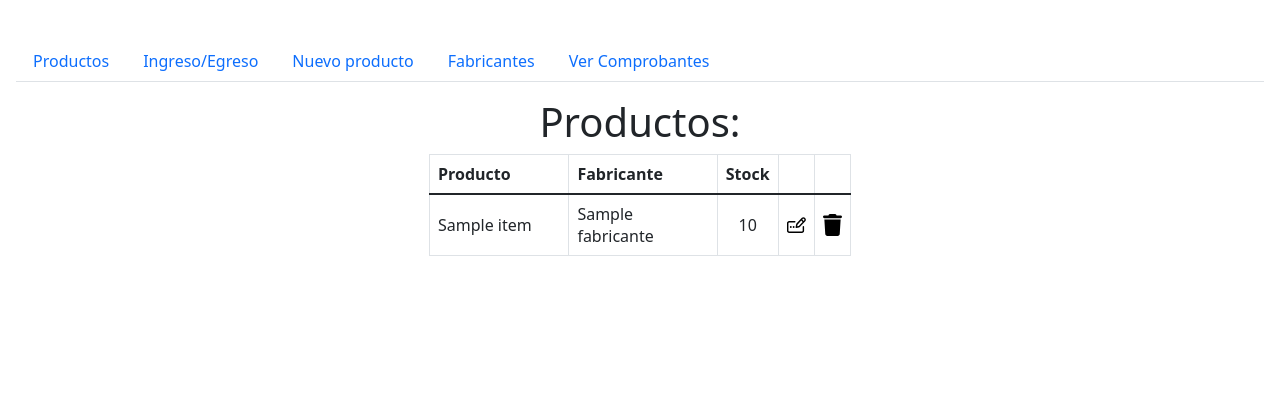
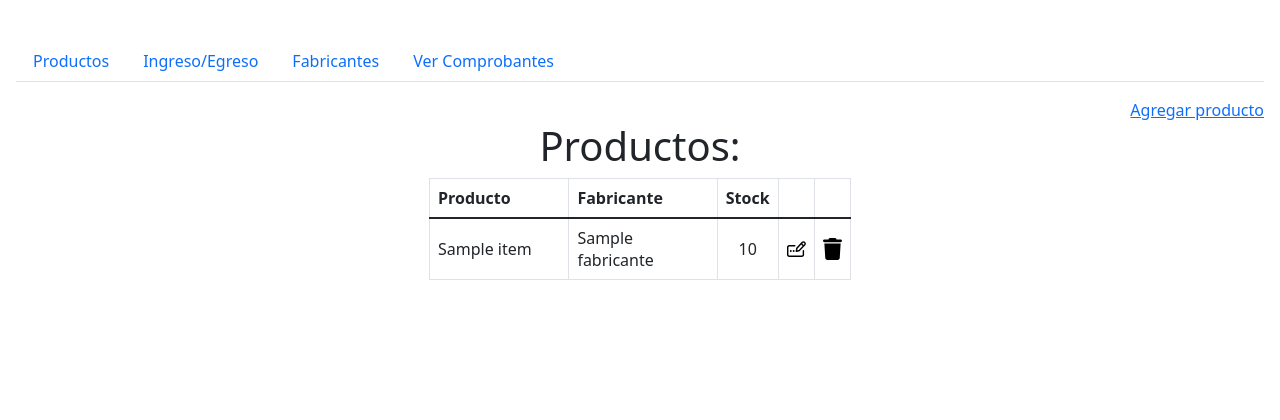
Before and after one commit to omar-sca/PIG_Grupo5, a Django app: page /productos/ in a window 1280 px wide. Shown: the part 56-476 px from the top of the page. Run offline with Django 3.2, Linux system fonts and the light colour scheme; tables that the repository leaves empty hold one stand-in row (values such as "Sample post"); some libraries are stand-ins or nearby versions.

Commit message:
link Agregar Producto

```diff
--- a/templates/productos/base_productos.html
+++ b/templates/productos/base_productos.html
@@ -12,9 +12,6 @@
                 <a class="nav-link" href="/productos/modificar_stock">Ingreso/Egreso</a>
             </li>
             <li class="nav-item">
-                <a class="nav-link" href="/productos/nuevo">Nuevo producto</a>
-            </li>
-            <li class="nav-item">
                 <a class="nav-link" href="/productos/fabricantes">Fabricantes</a>
             </li>
             <li class="nav-item">
--- a/templates/productos/productos.html
+++ b/templates/productos/productos.html
@@ -4,7 +4,9 @@
 {% block titulo %}Stock de Productos{% endblock titulo %}
 
 {% block contenido %}
-
+<div class='link-right'>
+    <a href="/productos/nuevo"> Agregar producto</a>
+    </div>
 <div id="tb_quizlist_wrapper" class="dataTables_wrapper dt-bootstrap4 no-footer">
 
     <div class="row">
```
